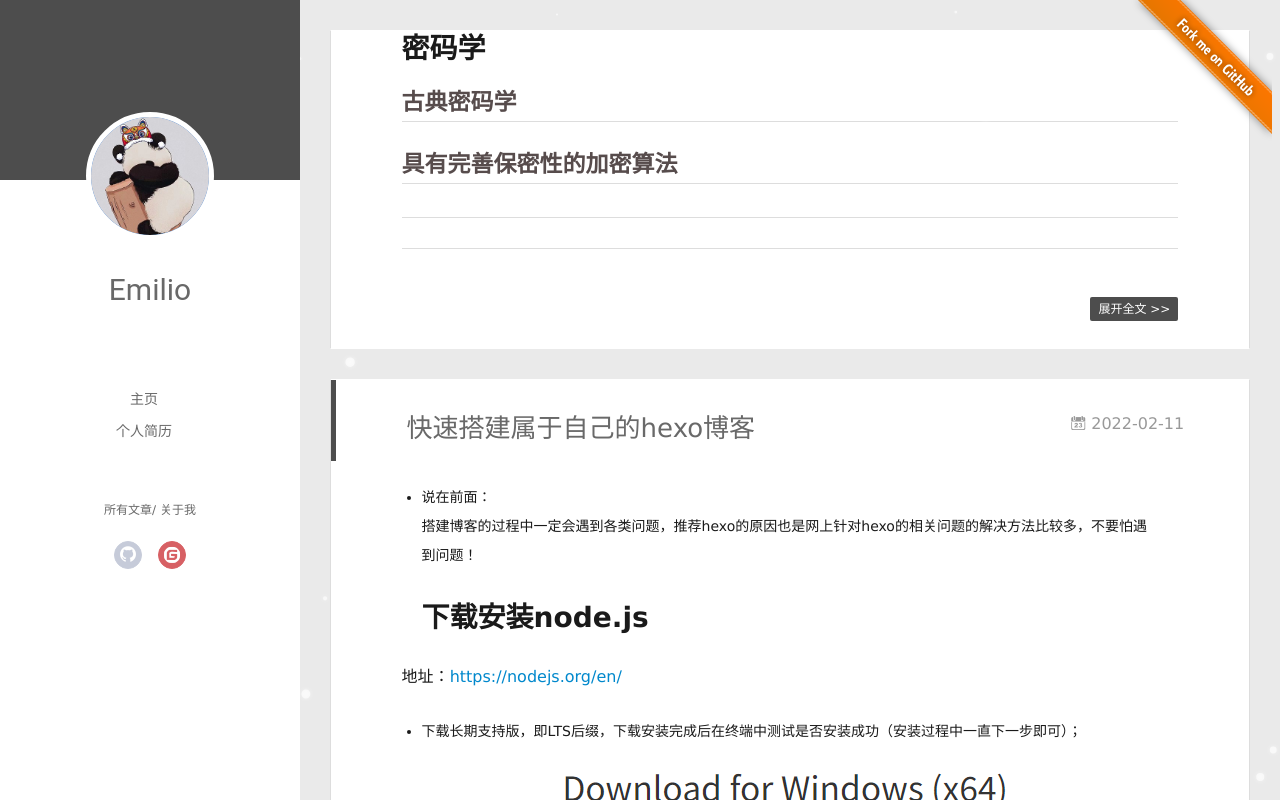
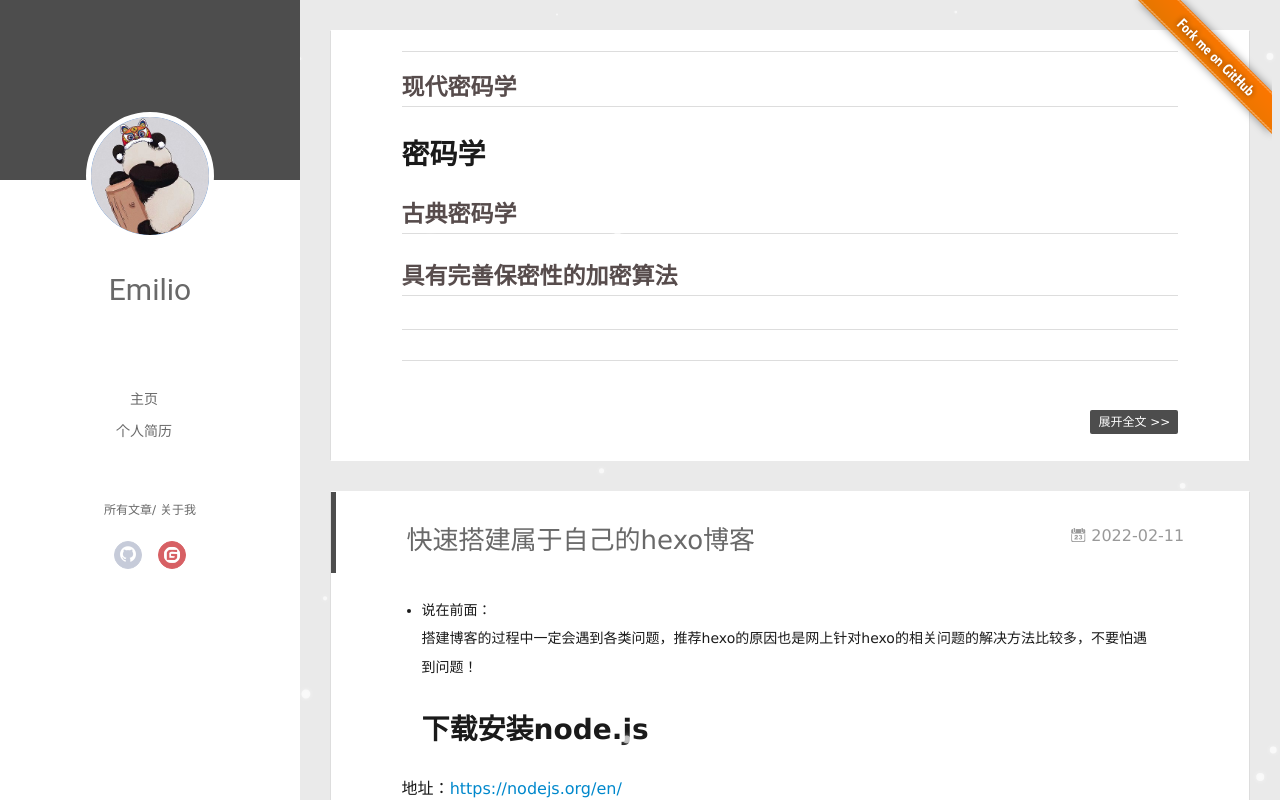
Before and after one commit to Swavaid/Swavaid.github.io, a plain HTML site: page index.html in a window 1280 px wide. Drawn offline with Linux system fonts and the light colour scheme; some packages are replaced by stand-ins of ours; a script that the page names is missing.

Commit message:
Site updated: 2022-03-09 22:45:16

```diff
--- a/index.html
+++ b/index.html
@@ -188,7 +188,8 @@
 
   <div class="article-entry" itemprop="articleBody">
 
-    <h1 id="密码学"><a href="#密码学" class="headerlink" title="密码学"></a>密码学</h1><h2 id="古典密码学"><a href="#古典密码学" class="headerlink" title="古典密码学"></a>古典密码学</h2><h2 id="具有完善保密性的加密算法"><a href="#具有完善保密性的加密算法" class="headerlink" title="具有完善保密性的加密算法"></a>具有完善保密性的加密算法</h2><h2 id=""><a href="#" class="headerlink" title=""></a></h2>
+    <hr>
+<h2 id="现代密码学"><a href="#现代密码学" class="headerlink" title="现代密码学"></a>现代密码学</h2><h1 id="密码学"><a href="#密码学" class="headerlink" title="密码学"></a>密码学</h1><h2 id="古典密码学"><a href="#古典密码学" class="headerlink" title="古典密码学"></a>古典密码学</h2><h2 id="具有完善保密性的加密算法"><a href="#具有完善保密性的加密算法" class="headerlink" title="具有完善保密性的加密算法"></a>具有完善保密性的加密算法</h2><h2 id=""><a href="#" class="headerlink" title=""></a></h2>
 
 
 
```
Also changed, not shown: 2022/03/09/crypt/index.html (+5 -4 lines).
